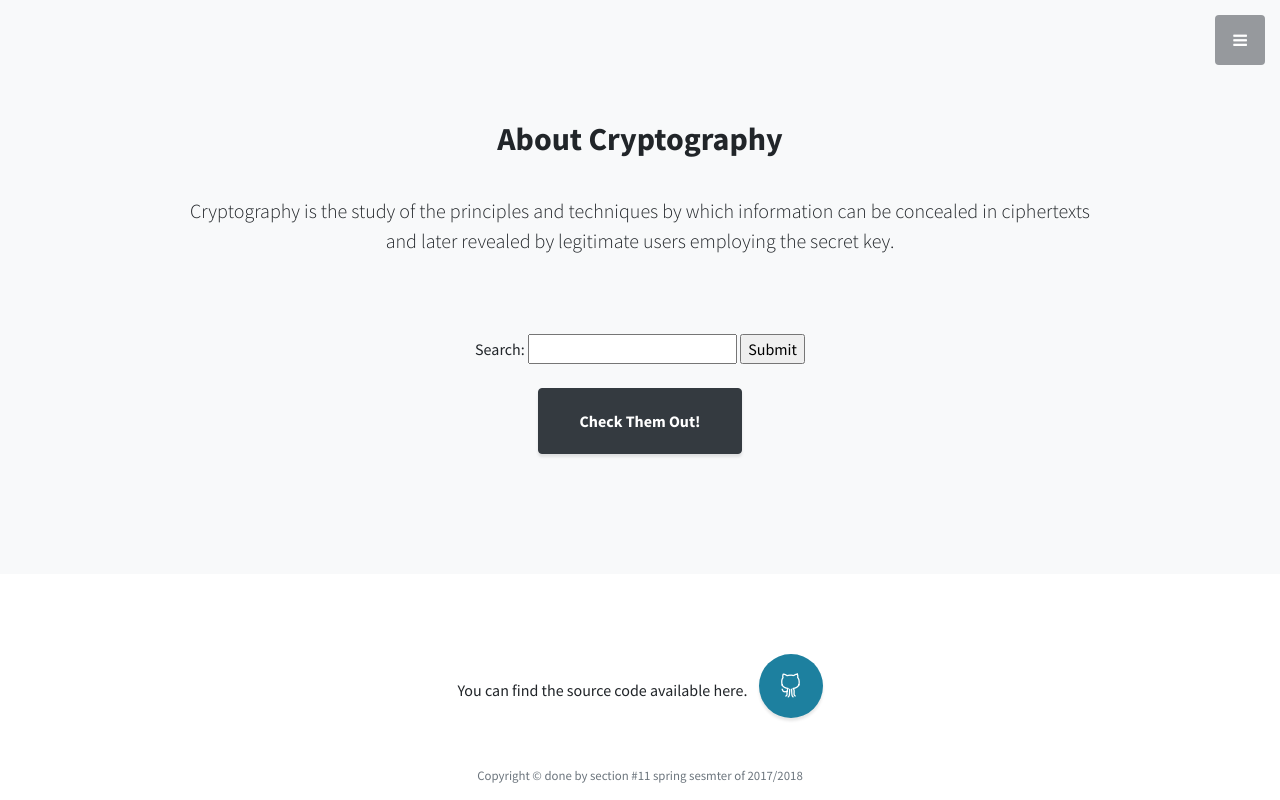
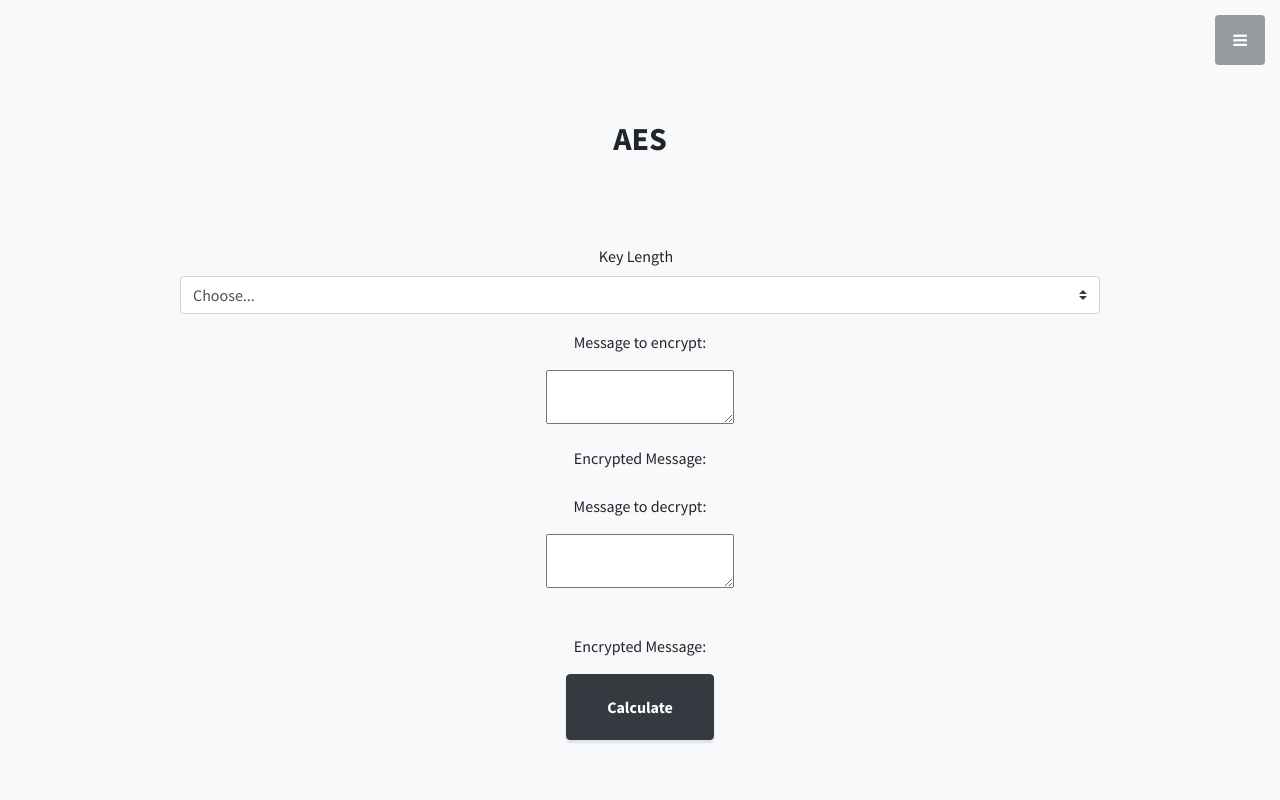
Before and after one commit to shirosheroics/Cryptosystems, a website: page pages/AES.html in a window 1280 px wide. Shown: the top 800 px of the page. Drawn offline with nearby package versions, Linux system fonts and the light colour scheme.

Commit message:
pages update

```diff
--- a/pages/AES.html
+++ b/pages/AES.html
@@ -65,22 +65,33 @@
       <div class="container text-center">
         <div class="row">
           <div class="col-lg-10 mx-auto">
-            <h2>About Cryptography</h2>
+            <h2>AES</h2>
             <p class="lead mb-5"> <br>
-              Cryptography is the study of the principles and techniques by which information can be concealed
-              in ciphertexts and later revealed by legitimate users employing the secret key.
-             <br><br>
+              <form>
+                  <div class="form-group">
+                    <label class="mr-sm-2" for="inlineFormCustomSelect">Key Length</label>
+                    <select class="custom-select mr-sm-2" id="inlineFormCustomSelect">
+                      <option selected>Choose...</option>
+                      <option value="128">128</option>
+                      <option value="192">192</option>
+                      <option value="256">256</option>
+                    </select>
+                  </div>
+                  <div class="form-group">
 
-             <form name="search" action="../scripts/AES-enc.py" method="get">
-               Search: <input type="text" name="searchbox">
-               <input type="submit" value="Submit">
-               <span id='display'></span>
-             </form>
+                    Message to encrypt: <br>
+                 <textarea  class=" m-3" id="enc"></textarea><br>
+                    Encrypted Message: <b> <span id='cypher'></span> </b>
+                    <br><br>
+                    Message to decrypt: <br>
+                  <textarea  class=" m-3" id="dec"></textarea><br><br>
+                    Encrypted Message: <b> <span id='clear'></span> </b> <br>
 
-
-
-             <br>
-            <a class="btn btn-dark btn-xl js-scroll-trigger" href="#portfolio">Check Them Out!</a>
+                    <button class="btn btn-dark btn-xl js-scroll-trigger m-3" >Calculate</button>
+                    <br>
+                  </div>
+              <br>
+            </form>
           </div>
         </div>
       </div>
```
Also changed, not shown: pages/ElGamal.html (+3 -8 lines), pages/Hash-functions.html (+3 -7 lines).
